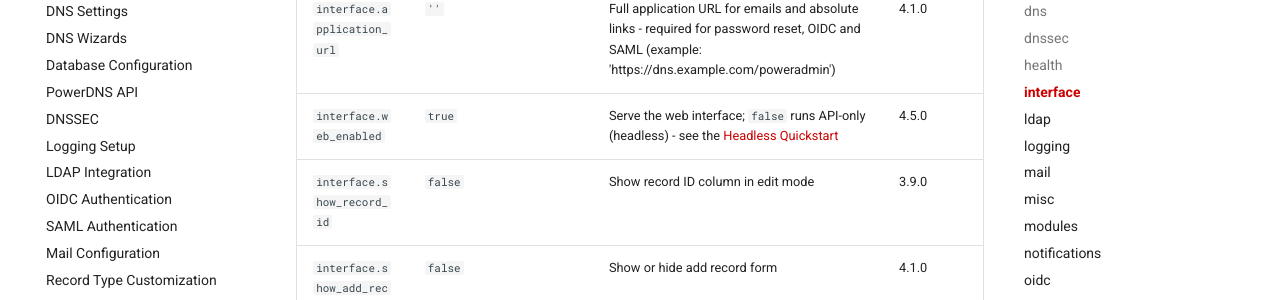
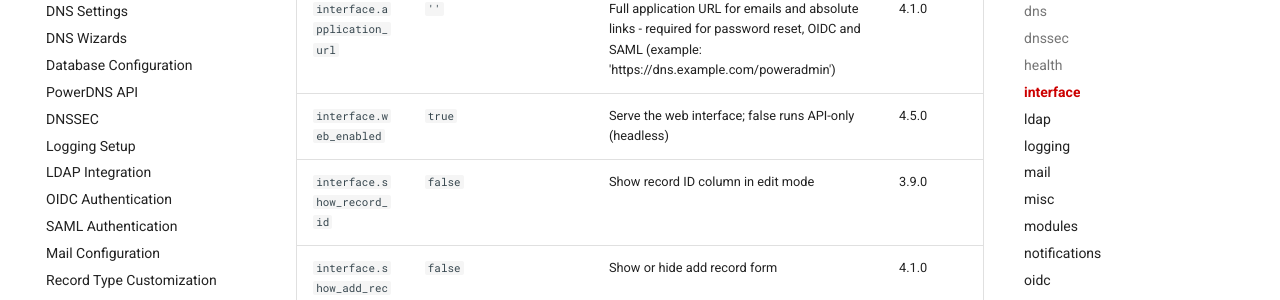
Before and after one commit to poweradmin/poweradmin-docs, an MkDocs documentation site: the page built from docs/configuration/settings-reference.md, in a window 1280 px wide and 900 px high, scrolled down 5535 px. Shown: the part 152-452 px from the top of the window. Built offline with MkDocs 1.6.1 and Material for MkDocs 9.7.7, drawn with Linux system fonts in a browser that asks for light colours; comment, search, counter and statistics services are not loaded.

Commit message:
docs(configuration): restore the generated settings reference and move the headless link to basic.md

```diff
--- a/docs/configuration/settings-reference.md
+++ b/docs/configuration/settings-reference.md
@@ -107,7 +107,7 @@
 | `interface.logo_path` {#setting-interface-logo-path} | `''` | Custom header logo path or URL; empty uses the bundled assets/logo.png | 4.4.0 |
 | `interface.base_url_prefix` {#setting-interface-base-url-prefix} | `''` | Base URL prefix for deployments (default: '', subdirectory example: '/poweradmin') | 4.1.0 |
 | `interface.application_url` {#setting-interface-application-url} | `''` | Full application URL for emails and absolute links - required for password reset, OIDC and SAML (example: 'https://dns.example.com/poweradmin') | 4.1.0 |
-| `interface.web_enabled` {#setting-interface-web-enabled} | `true` | Serve the web interface; `false` runs API-only (headless) - see the [Headless Quickstart](../getting-started/headless-quickstart.md#turning-the-web-interface-off) | 4.5.0 |
+| `interface.web_enabled` {#setting-interface-web-enabled} | `true` | Serve the web interface; false runs API-only (headless) | 4.5.0 |
 | `interface.show_record_id` {#setting-interface-show-record-id} | `false` | Show record ID column in edit mode | 3.9.0 |
 | `interface.show_add_record_form` {#setting-interface-show-add-record-form} | `false` | Show or hide add record form | 4.1.0 |
 | `interface.show_record_edit_button` {#setting-interface-show-record-edit-button} | `false` | Show individual edit button per record | 4.1.0 |
```
Also changed, not shown: docs/configuration/basic.md (+1 -1 lines).
